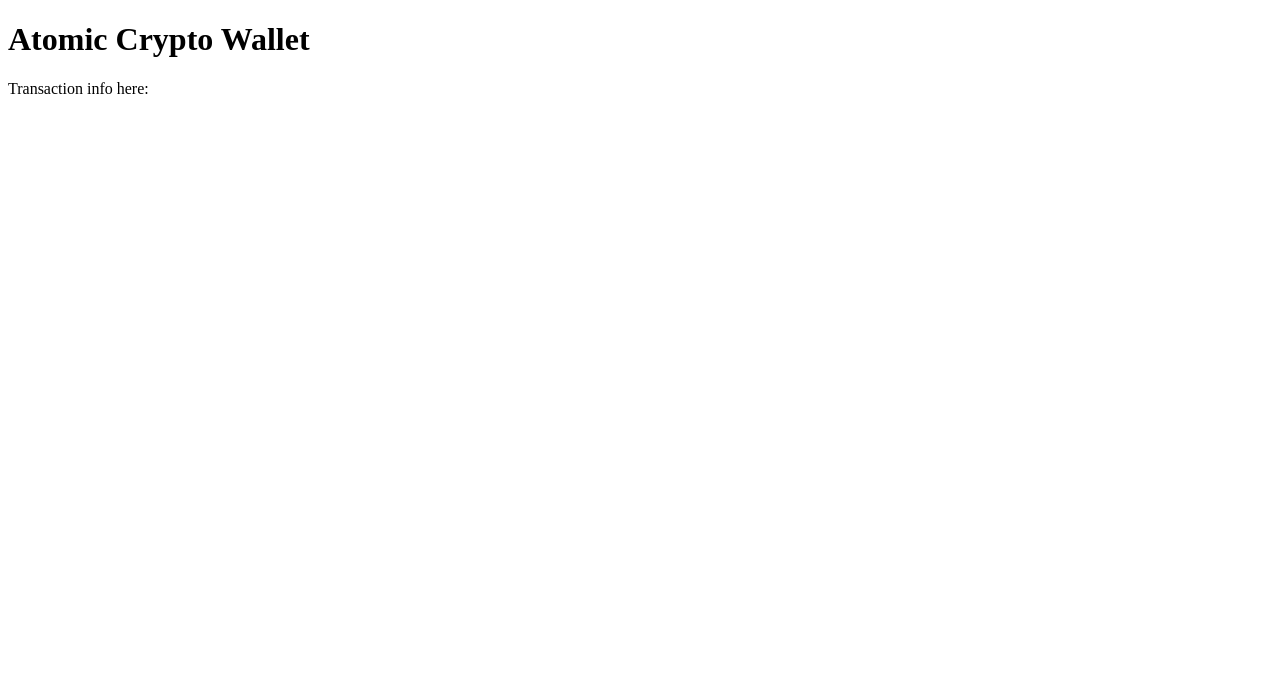
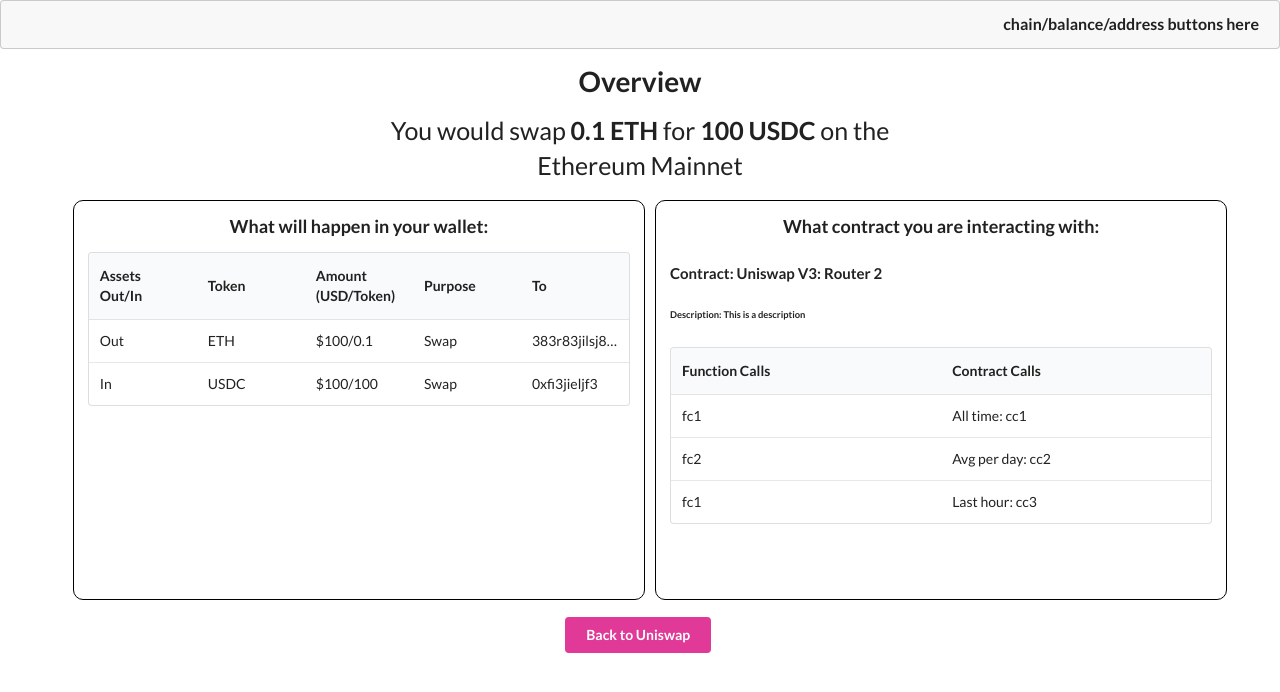
Before and after one commit to MHSiles/crypto-wallet, a React app: page / in a window 1280 px wide. Built offline with nearby package versions, Linux system fonts and the light colour scheme.

Commit message:
initial UI layout

```diff
--- a/public/index.html
+++ b/public/index.html
@@ -1,6 +1,11 @@
 <!DOCTYPE html>
 <html lang="en">
   <head>
+
+    <link
+      rel="stylesheet"
+      href="https://cdnjs.cloudflare.com/ajax/libs/semantic-ui/2.4.1/semantic.min.css"
+    />
     <meta charset="utf-8" />
     <link rel="icon" href="%PUBLIC_URL%/assets/atomic-favicon.png" />
     <meta name="viewport" content="width=device-width, initial-scale=1" />
--- a/src/components/App.js
+++ b/src/components/App.js
@@ -1,16 +1,15 @@
 import Transaction from "./Transaction";
-
 
 const App = () => {
 
     return (
         <div>
             <div className="ui message">
-                <h1 className="header" style={{marginLeft: "0px"}}>
-                Atomic Crypto Wallet
+                <h1 className="header" style={{display:"flex",justifyContent:"right"}}>
+                chain/balance/address buttons here
                 </h1>
-                <Transaction/>
             </div>
+            <Transaction/>
         </div>
     )
 
--- a/src/components/Transaction.js
+++ b/src/components/Transaction.js
@@ -1,10 +1,98 @@
 
 
 const Transaction = () => {
+    const swap1 = "0.1 ETH"
+    const swap2 = "100 USDC"
+    const chain = "Ethereum Mainnet"
+    const contract = "Uniswap V3: Router 2"
+    const description = "This is a description"
+
+    const boxStyling = {border: "solid 1px black", borderRadius: "10px", minHeight: "400px", margin:"5px"};
 
     return (
         <div>
-            <p> Transaction info here: </p>
+            <h1 style={{textAlign: "center"}}> Overview </h1>
+            <p style={{textAlign: "center", fontSize: "25px", marginLeft: "30%", marginRight: "30%"}}> You would swap <span style={{fontWeight: 'bold'}}>{swap1}</span> for <span style={{fontWeight: 'bold'}}>{swap2}</span> on the {chain} </p>
+
+            <div className="ui grid">
+                <div className="one wide column"></div>
+                <div className="seven wide column" style={boxStyling}>
+                    <h3 style={{textAlign: "center"}}>What will happen in your wallet:</h3>
+
+                    <table className="ui fixed table">
+                        <thead>
+                            <tr>
+                            <th>Assets Out/In</th>
+                            <th>Token</th>
+                            <th>Amount (USD/Token)</th>
+                            <th>Purpose</th>
+                            <th>To</th>
+                            </tr>
+                        </thead>
+                        <tbody>
+                            <tr>
+                            <td>Out</td>
+                            <td>ETH</td>
+                            <td>$100/0.1</td>
+                            <td>Swap</td>
+                            <td>383r83jilsj8dsklfjsaielfjgaiselfjklasehgkusaeghukaesht4osjtj8ostj484osjt8osj</td>
+                            </tr>
+                        </tbody>
+                        <tbody>
+                            <tr>
+                            <td>In</td>
+                            <td>USDC</td>
+                            <td>$100/100</td>
+                            <td>Swap</td>
+                            <td>0xfi3jieljf3</td>
+                            </tr>
+                        </tbody>
+                        {/* <tbody>
+                            {listOfWallets.map((wallet,i) => {
+                                return (
+                                    <tr key={"wallet-" + i}>
+                                        <td>{wallet}</td>
+                                    </tr>
+                                );
+                            })}
+                        </tbody> */}
+                    </table>
+                </div>
+
+                <div className="seven wide column" style={boxStyling}>
+                    <h3 style={{textAlign: "center"}}>What contract you are interacting with:</h3>
+                    <h4>Contract: {contract}</h4>
+                    <h6>Description: {description}</h6>
+                    <table className="ui fixed table" >
+                        <thead>
+                            <tr>
+                            <th>Function Calls</th>
+                            <th>Contract Calls</th>
+                            </tr>
+                        </thead>
+                        <tbody>
+                            <tr>
+                            <td>fc1</td>
+                            <td>All time: cc1</td>
+                            </tr>
+                        </tbody>
+                        <tbody>
+                            <tr>
+                            <td>fc2</td>
+                            <td>Avg per day: cc2</td>
+                            </tr>
+                        </tbody>
+                        <tbody>
+                            <tr>
+                            <td>fc1</td>
+                            <td>Last hour: cc3</td>
+                            </tr>
+                        </tbody>
+                    </table>
+                </div>
+            </div>
+
+            <div style={{display: "flex",  justifyContent: "center", marginTop: "2%"}}><button className="ui pink button">Back to Uniswap</button></div>
         </div>
     )
 
```
